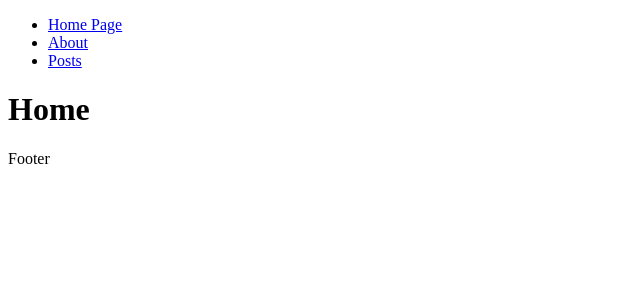
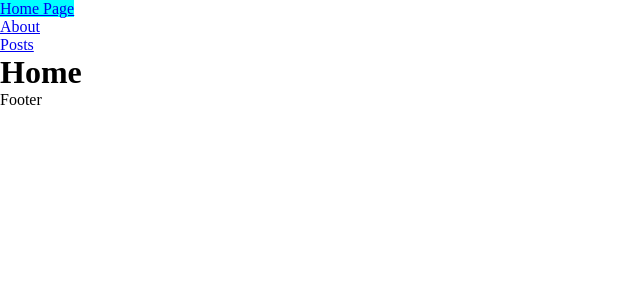
Before and after one commit to AndreaRispoli97/react-router, a React (Vite) app: page / in a window 1280 px wide. Shown: the top 300 px of the page, without its empty margins (0-640 px from the left). Built offline with nearby package versions, Linux system fonts and the light colour scheme.

Commit message:
add: added second bonus

```diff
--- a/src/components/MainNav.jsx
+++ b/src/components/MainNav.jsx
@@ -5,7 +5,7 @@ function MainNav() {
     return (
         <nav>
             <ul>
-                <li><Link to='/'>Home Page</Link></li>
+                <li><NavLink to='/'>Home Page</NavLink></li>
                 <li><NavLink to='/about'>About</NavLink></li>
                 <li><NavLink to='/post'>Posts</NavLink></li>
             </ul>
--- a/src/index.css
+++ b/src/index.css
@@ -0,0 +1,9 @@
+* {
+    padding: 0;
+    margin: 0;
+    box-sizing: border-box;
+}
+
+.active {
+    background-color: aqua;
+}
```
